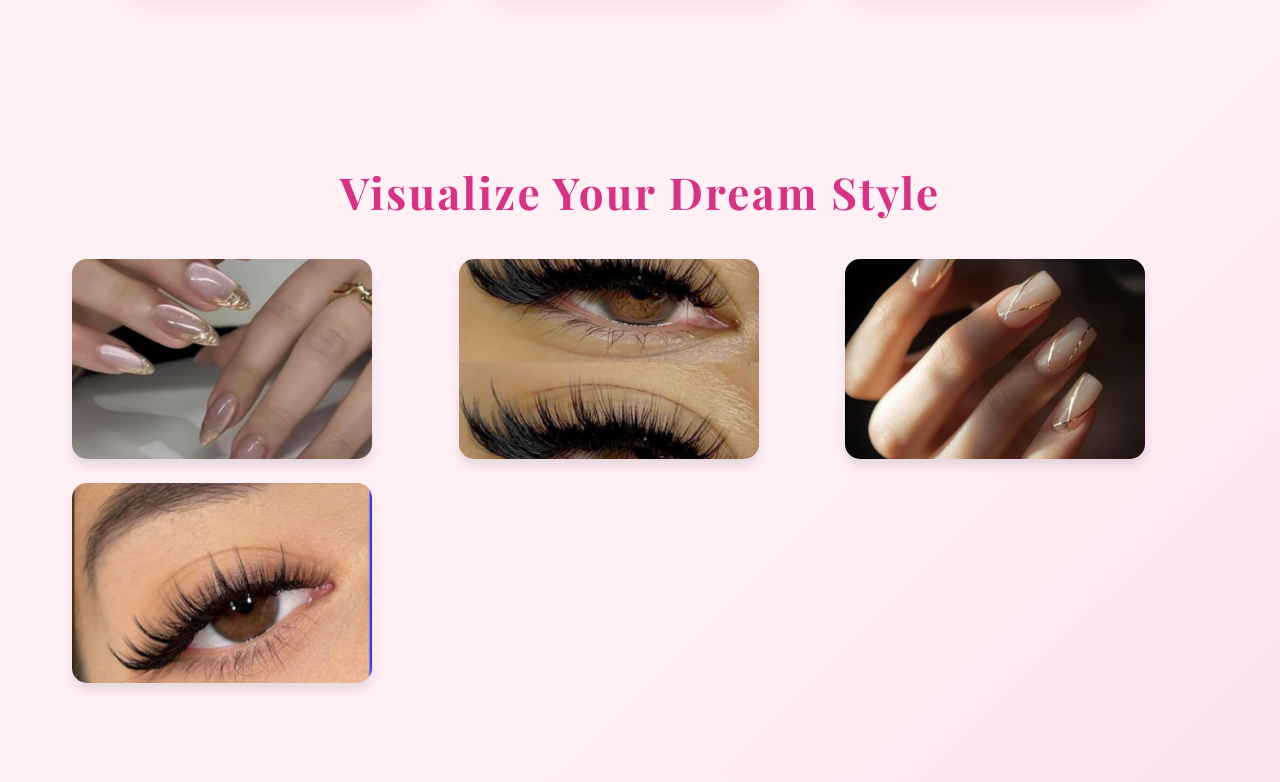
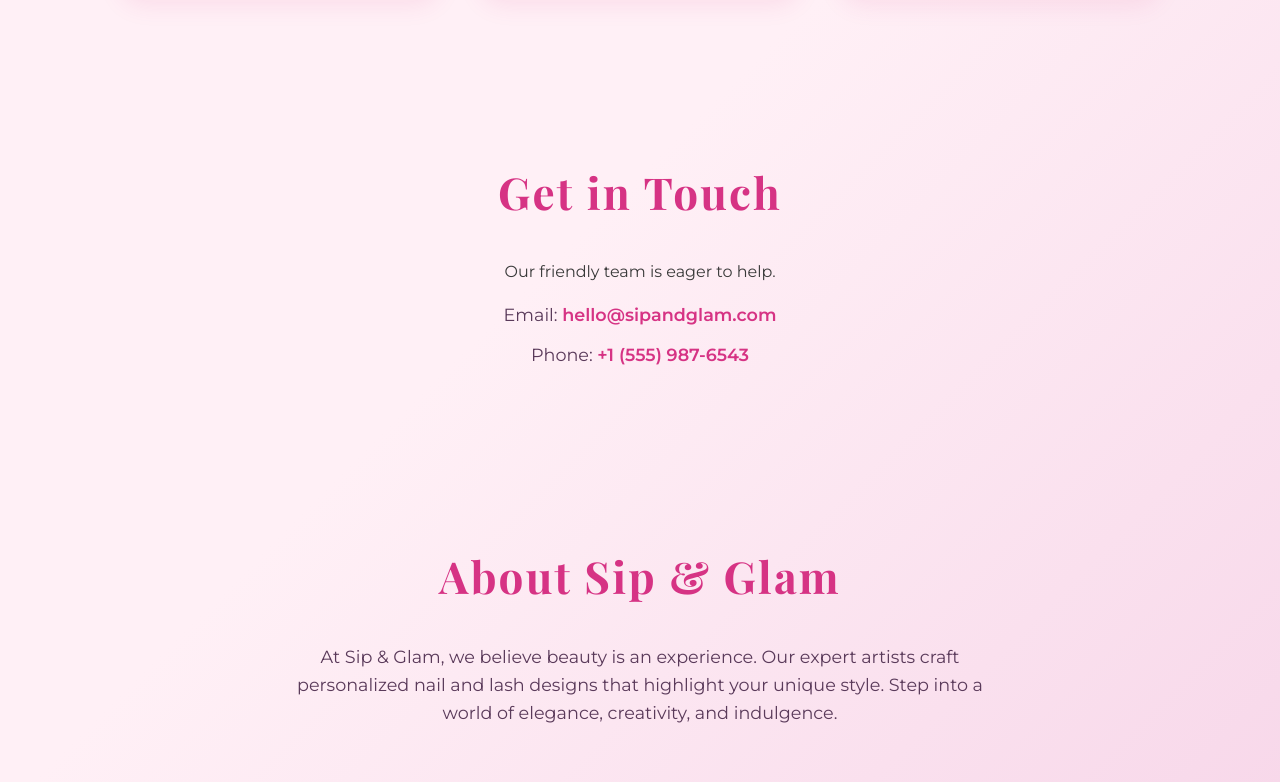
Before and after one commit to dabideiwnl/glampage, a plain HTML site: page index.html in a window 1280 px wide. Shown: the part 1686-2468 px from the top of the page. Drawn offline with nearby package versions, Linux system fonts and the light colour scheme.

Commit message:
Update index.html

```diff
--- a/index.html
+++ b/index.html
@@ -69,17 +69,6 @@
           <h3>Beauty Packages</h3>
           <p>Craft your perfect beauty journey.</p>
         </div>
-      </div>
-    </section>
-
-    <section id="gallery" class="section-container">
-      <h2>Visualize Your Dream Style</h2>
-      <div class="gallery-images">
-        <img src="images/gallery/nail1.jfif" alt="Nail Design 1" />
-        <img src="images/gallery/lash1.jfif" alt="Lash Design 1" />
-        <img src="images/gallery/nail2.jfif" alt="Nail Design 2" />
-        <img src="images/gallery/lash2.jfif" alt="Lash Design 2" />
-        <!-- Add more images as needed -->
       </div>
     </section>
 
```
